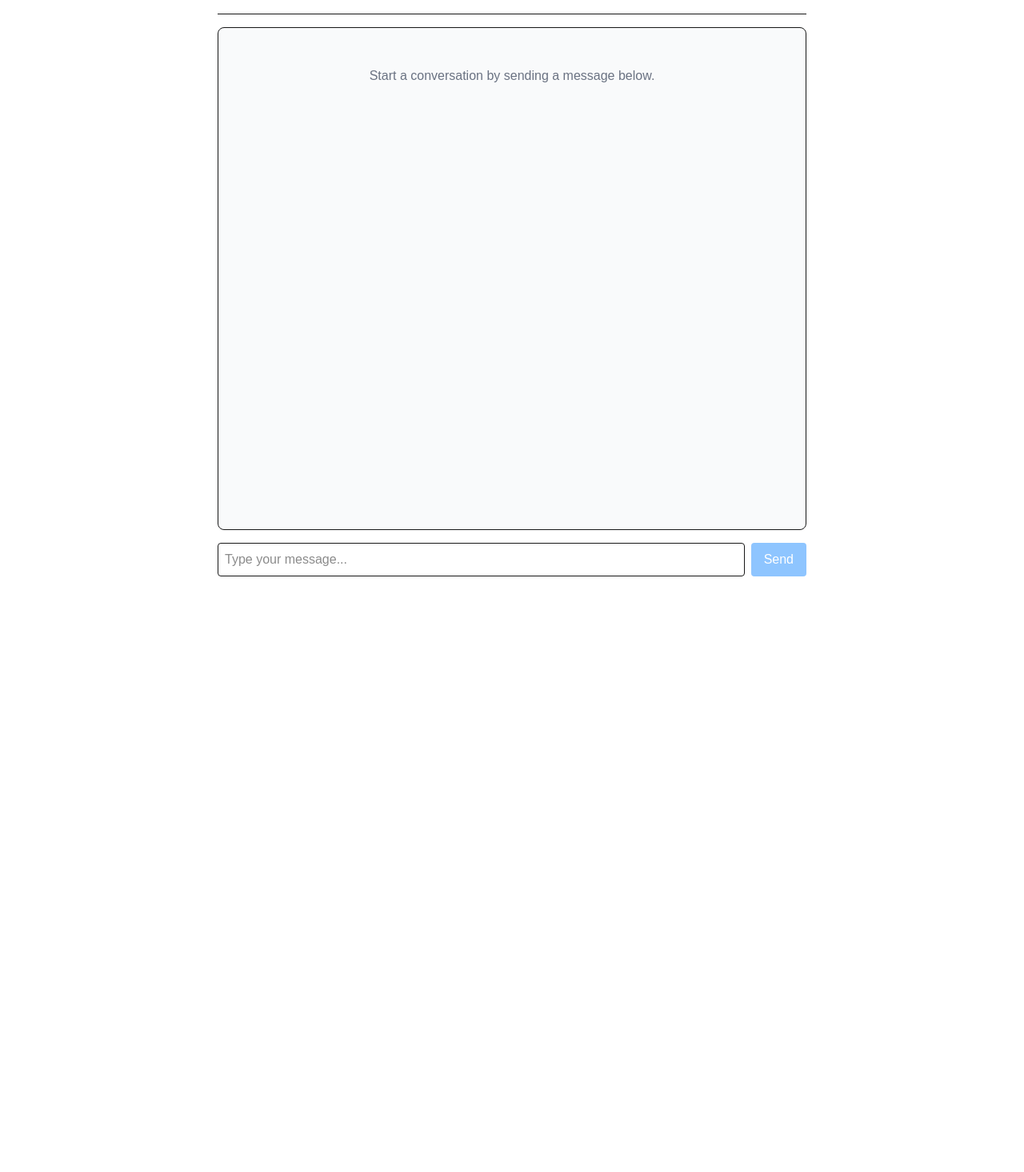
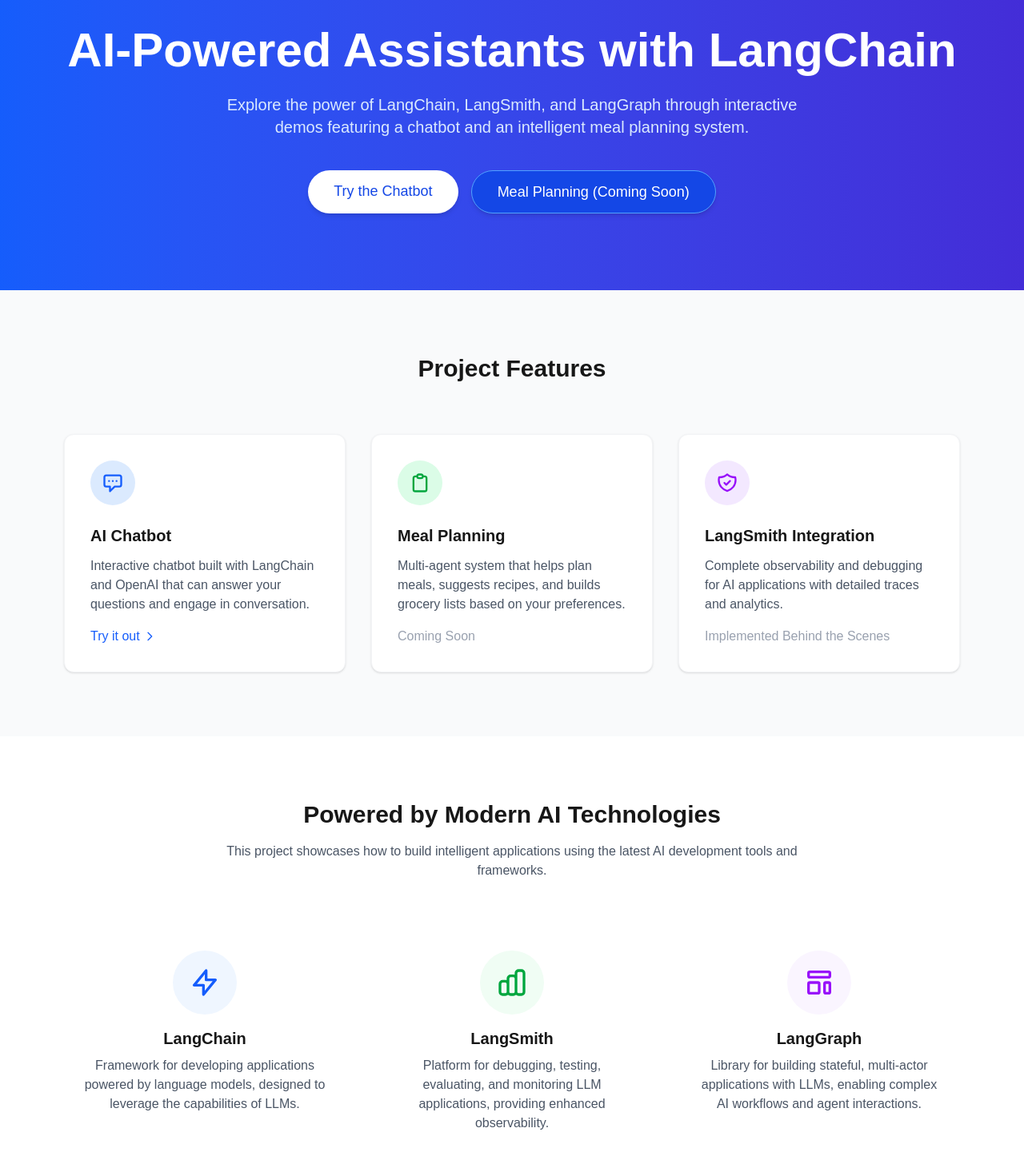
Before and after one commit to realrisman/langchain-integration-demo, a Next.js app: page / in a window 1280 px wide. Shown: the part 124-1590 px from the top of the page at 80% size. Before the commit the page ends 861 px from the top, so only its background shows below. Built offline with nearby package versions, Linux system fonts and the light colour scheme.

Commit message:
feat: redesign Home page with hero section, project features, and tech stack overview for enhanced user engagement

```diff
--- a/src/app/page.tsx
+++ b/src/app/page.tsx
@@ -1,110 +1,247 @@
-"use client";
-
-import { useState } from "react";
-
-interface Message {
-  role: "user" | "assistant";
-  content: string;
-}
+import Link from "next/link";
 
 export default function Home() {
-  const [messages, setMessages] = useState<Message[]>([]);
-  const [input, setInput] = useState("");
-  const [isLoading, setIsLoading] = useState(false);
-
-  const handleSubmit = async (e: React.FormEvent) => {
-    e.preventDefault();
-
-    if (!input.trim()) return;
-
-    // Add user message to the chat
-    const userMessage: Message = { role: "user", content: input };
-    const newMessages = [...messages, userMessage];
-    setMessages(newMessages);
-    setInput("");
-    setIsLoading(true);
-
-    try {
-      // Call the API
-      const response = await fetch("/api/chat", {
-        method: "POST",
-        headers: {
-          "Content-Type": "application/json",
-        },
-        body: JSON.stringify({ messages: newMessages }),
-      });
-
-      const data = await response.json();
-
-      if (!response.ok) {
-        throw new Error(data.error || "Failed to get response");
-      }
-
-      // Add assistant's response to the chat
-      const assistantMessage: Message = {
-        role: "assistant",
-        content: data.response,
-      };
-      setMessages([...newMessages, assistantMessage]);
-    } catch (error) {
-      console.error("Error sending message:", error);
-      alert("Failed to send message. Please try again.");
-    } finally {
-      setIsLoading(false);
-    }
-  };
-
   return (
-    <div className="flex flex-col min-h-screen p-4 max-w-3xl mx-auto">
-      <header className="py-4 border-b mb-4">
-        <h1 className="text-2xl font-bold text-center">LangChain Chatbot</h1>
+    <div className="flex flex-col min-h-screen">
+      {/* Hero Section */}
+      <header className="bg-gradient-to-r from-blue-600 to-indigo-700 text-white">
+        <div className="max-w-6xl mx-auto px-4 py-16 sm:py-24 flex flex-col items-center text-center">
+          <h1 className="text-4xl font-bold sm:text-5xl md:text-6xl mb-6">
+            AI-Powered Assistants with LangChain
+          </h1>
+          <p className="text-xl max-w-3xl mb-10 text-blue-100">
+            Explore the power of LangChain, LangSmith, and LangGraph through
+            interactive demos featuring a chatbot and an intelligent meal
+            planning system.
+          </p>
+          <div className="flex flex-col sm:flex-row gap-4">
+            <Link
+              href="/chatbot"
+              className="bg-white text-blue-700 hover:bg-blue-50 font-medium rounded-full px-8 py-3 text-lg transition-colors shadow-md"
+            >
+              Try the Chatbot
+            </Link>
+            <Link
+              href="#coming-soon"
+              className="bg-blue-700 text-white border border-blue-400 hover:bg-blue-800 font-medium rounded-full px-8 py-3 text-lg transition-colors shadow-md"
+            >
+              Meal Planning (Coming Soon)
+            </Link>
+          </div>
+        </div>
       </header>
 
-      <div className="flex-1 overflow-y-auto mb-4 p-4 border rounded-lg bg-gray-50">
-        {messages.length === 0 ? (
-          <div className="text-center text-gray-500 py-8">
-            Start a conversation by sending a message below.
+      {/* Features Section */}
+      <section className="py-20 bg-gray-50">
+        <div className="max-w-6xl mx-auto px-4">
+          <h2 className="text-3xl font-bold text-center mb-16">
+            Project Features
+          </h2>
+
+          <div className="grid md:grid-cols-2 lg:grid-cols-3 gap-8">
+            {/* Feature Card 1 */}
+            <div className="bg-white p-8 rounded-xl shadow-sm border border-gray-100 hover:shadow-md transition-shadow">
+              <div className="w-14 h-14 bg-blue-100 rounded-full flex items-center justify-center text-blue-600 mb-6">
+                <svg
+                  xmlns="http://www.w3.org/2000/svg"
+                  className="h-7 w-7"
+                  fill="none"
+                  viewBox="0 0 24 24"
+                  stroke="currentColor"
+                >
+                  <path
+                    strokeLinecap="round"
+                    strokeLinejoin="round"
+                    strokeWidth={2}
+                    d="M8 10h.01M12 10h.01M16 10h.01M9 16H5a2 2 0 01-2-2V6a2 2 0 012-2h14a2 2 0 012 2v8a2 2 0 01-2 2h-5l-5 5v-5z"
+                  />
+                </svg>
+              </div>
+              <h3 className="text-xl font-bold mb-3">AI Chatbot</h3>
+              <p className="text-gray-600 mb-4">
+                Interactive chatbot built with LangChain and OpenAI that can
+                answer your questions and engage in conversation.
+              </p>
+              <Link
+                href="/chatbot"
+                className="text-blue-600 font-medium hover:text-blue-800 inline-flex items-center"
+              >
+                Try it out
+                <svg
+                  xmlns="http://www.w3.org/2000/svg"
+                  className="h-4 w-4 ml-1"
+                  fill="none"
+                  viewBox="0 0 24 24"
+                  stroke="currentColor"
+                >
+                  <path
+                    strokeLinecap="round"
+                    strokeLinejoin="round"
+                    strokeWidth={2}
+                    d="M9 5l7 7-7 7"
+                  />
+                </svg>
+              </Link>
+            </div>
+
+            {/* Feature Card 2 */}
+            <div className="bg-white p-8 rounded-xl shadow-sm border border-gray-100 hover:shadow-md transition-shadow">
+              <div className="w-14 h-14 bg-green-100 rounded-full flex items-center justify-center text-green-600 mb-6">
+                <svg
+                  xmlns="http://www.w3.org/2000/svg"
+                  className="h-7 w-7"
+                  fill="none"
+                  viewBox="0 0 24 24"
+                  stroke="currentColor"
+                >
+                  <path
+                    strokeLinecap="round"
+                    strokeLinejoin="round"
+                    strokeWidth={2}
+                    d="M9 5H7a2 2 0 00-2 2v12a2 2 0 002 2h10a2 2 0 002-2V7a2 2 0 00-2-2h-2M9 5a2 2 0 002 2h2a2 2 0 002-2M9 5a2 2 0 012-2h2a2 2 0 012 2"
+                  />
+                </svg>
+              </div>
+              <h3 className="text-xl font-bold mb-3">Meal Planning</h3>
+              <p className="text-gray-600 mb-4">
+                Multi-agent system that helps plan meals, suggests recipes, and
+                builds grocery lists based on your preferences.
+              </p>
+              <span className="text-gray-400 font-medium inline-flex items-center">
+                Coming Soon
+              </span>
+            </div>
+
+            {/* Feature Card 3 */}
+            <div className="bg-white p-8 rounded-xl shadow-sm border border-gray-100 hover:shadow-md transition-shadow">
+              <div className="w-14 h-14 bg-purple-100 rounded-full flex items-center justify-center text-purple-600 mb-6">
+                <svg
+                  xmlns="http://www.w3.org/2000/svg"
+                  className="h-7 w-7"
+                  fill="none"
+                  viewBox="0 0 24 24"
+                  stroke="currentColor"
+                >
+                  <path
+                    strokeLinecap="round"
+                    strokeLinejoin="round"
+                    strokeWidth={2}
+                    d="M9 12l2 2 4-4m5.618-4.016A11.955 11.955 0 0112 2.944a11.955 11.955 0 01-8.618 3.04A12.02 12.02 0 003 9c0 5.591 3.824 10.29 9 11.622 5.176-1.332 9-6.03 9-11.622 0-1.042-.133-2.052-.382-3.016z"
+                  />
+                </svg>
+              </div>
+              <h3 className="text-xl font-bold mb-3">LangSmith Integration</h3>
+              <p className="text-gray-600 mb-4">
+                Complete observability and debugging for AI applications with
+                detailed traces and analytics.
+              </p>
+              <span className="text-gray-400 font-medium inline-flex items-center">
+                Implemented Behind the Scenes
+              </span>
+            </div>
           </div>
-        ) : (
-          <div className="space-y-4">
-            {messages.map((message, index) => (
-              <div
-                key={index}
-                className={`p-3 rounded-lg ${
-                  message.role === "user"
-                    ? "bg-blue-100 ml-auto max-w-[80%]"
-                    : "bg-gray-200 max-w-[80%]"
-                }`}
-              >
-                {message.content}
+        </div>
+      </section>
+
+      {/* Tech Stack Section */}
+      <section className="py-20">
+        <div className="max-w-6xl mx-auto px-4">
+          <h2 className="text-3xl font-bold text-center mb-4">
+            Powered by Modern AI Technologies
+          </h2>
+          <p className="text-gray-600 text-center max-w-3xl mx-auto mb-16">
+            This project showcases how to build intelligent applications using
+            the latest AI development tools and frameworks.
+          </p>
+
+          <div className="grid md:grid-cols-3 gap-8">
+            {/* LangChain */}
+            <div className="text-center p-6">
+              <div className="w-20 h-20 bg-blue-50 rounded-full flex items-center justify-center text-blue-600 mx-auto mb-4">
+                <svg
+                  xmlns="http://www.w3.org/2000/svg"
+                  className="h-10 w-10"
+                  fill="none"
+                  viewBox="0 0 24 24"
+                  stroke="currentColor"
+                >
+                  <path
+                    strokeLinecap="round"
+                    strokeLinejoin="round"
+                    strokeWidth={2}
+                    d="M13 10V3L4 14h7v7l9-11h-7z"
+                  />
+                </svg>
               </div>
-            ))}
-            {isLoading && (
-              <div className="bg-gray-200 p-3 rounded-lg max-w-[80%] animate-pulse">
-                Thinking...
+              <h3 className="text-xl font-bold mb-2">LangChain</h3>
+              <p className="text-gray-600">
+                Framework for developing applications powered by language
+                models, designed to leverage the capabilities of LLMs.
+              </p>
+            </div>
+
+            {/* LangSmith */}
+            <div className="text-center p-6">
+              <div className="w-20 h-20 bg-green-50 rounded-full flex items-center justify-center text-green-600 mx-auto mb-4">
+                <svg
+                  xmlns="http://www.w3.org/2000/svg"
+                  className="h-10 w-10"
+                  fill="none"
+                  viewBox="0 0 24 24"
+                  stroke="currentColor"
+                >
+                  <path
+                    strokeLinecap="round"
+                    strokeLinejoin="round"
+                    strokeWidth={2}
+                    d="M9 19v-6a2 2 0 00-2-2H5a2 2 0 00-2 2v6a2 2 0 002 2h2a2 2 0 002-2zm0 0V9a2 2 0 012-2h2a2 2 0 012 2v10m-6 0a2 2 0 002 2h2a2 2 0 002-2m0 0V5a2 2 0 012-2h2a2 2 0 012 2v14a2 2 0 01-2 2h-2a2 2 0 01-2-2z"
+                  />
+                </svg>
               </div>
-            )}
+              <h3 className="text-xl font-bold mb-2">LangSmith</h3>
+              <p className="text-gray-600">
+                Platform for debugging, testing, evaluating, and monitoring LLM
+                applications, providing enhanced observability.
+              </p>
+            </div>
+
+            {/* LangGraph */}
+            <div className="text-center p-6">
+              <div className="w-20 h-20 bg-purple-50 rounded-full flex items-center justify-center text-purple-600 mx-auto mb-4">
+                <svg
+                  xmlns="http://www.w3.org/2000/svg"
+                  className="h-10 w-10"
+                  fill="none"
+                  viewBox="0 0 24 24"
+                  stroke="currentColor"
+                >
+                  <path
+                    strokeLinecap="round"
+                    strokeLinejoin="round"
+                    strokeWidth={2}
+                    d="M4 5a1 1 0 011-1h14a1 1 0 011 1v2a1 1 0 01-1 1H5a1 1 0 01-1-1V5zM4 13a1 1 0 011-1h6a1 1 0 011 1v6a1 1 0 01-1 1H5a1 1 0 01-1-1v-6zM16 13a1 1 0 011-1h2a1 1 0 011 1v6a1 1 0 01-1 1h-2a1 1 0 01-1-1v-6z"
+                  />
+                </svg>
+              </div>
+              <h3 className="text-xl font-bold mb-2">LangGraph</h3>
+              <p className="text-gray-600">
+                Library for building stateful, multi-actor applications with
+                LLMs, enabling complex AI workflows and agent interactions.
+              </p>
+            </div>
           </div>
-        )}
-      </div>
+        </div>
+      </section>
 
-      <form onSubmit={handleSubmit} className="flex gap-2">
-        <input
-          type="text"
-          value={input}
-          onChange={(e) => setInput(e.target.value)}
-          placeholder="Type your message..."
-          className="flex-1 p-2 border rounded"
-          disabled={isLoading}
-        />
-        <button
-          type="submit"
-          disabled={isLoading || !input.trim()}
-          className="bg-blue-500 text-white px-4 py-2 rounded disabled:bg-blue-300"
-        >
-          Send
-        </button>
-      </form>
+      {/* Footer */}
+      <footer className="bg-gray-900 text-white py-12 mt-auto">
+        <div className="max-w-6xl mx-auto px-4 text-center">
+          <p className="mb-4">LangChain Integration Demo</p>
+          <p className="text-gray-400 text-sm">
+            Built with Next.js, TypeScript, and Tailwind CSS
+          </p>
+        </div>
+      </footer>
     </div>
   );
 }
```
